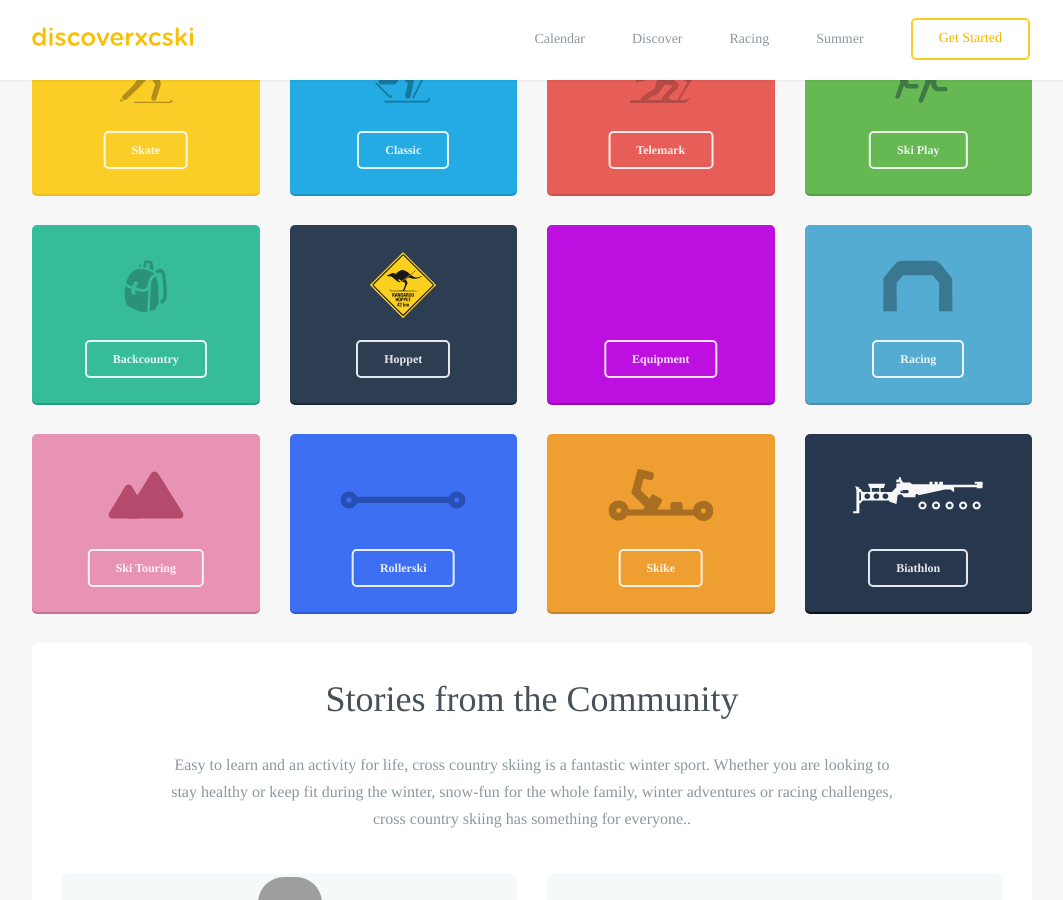
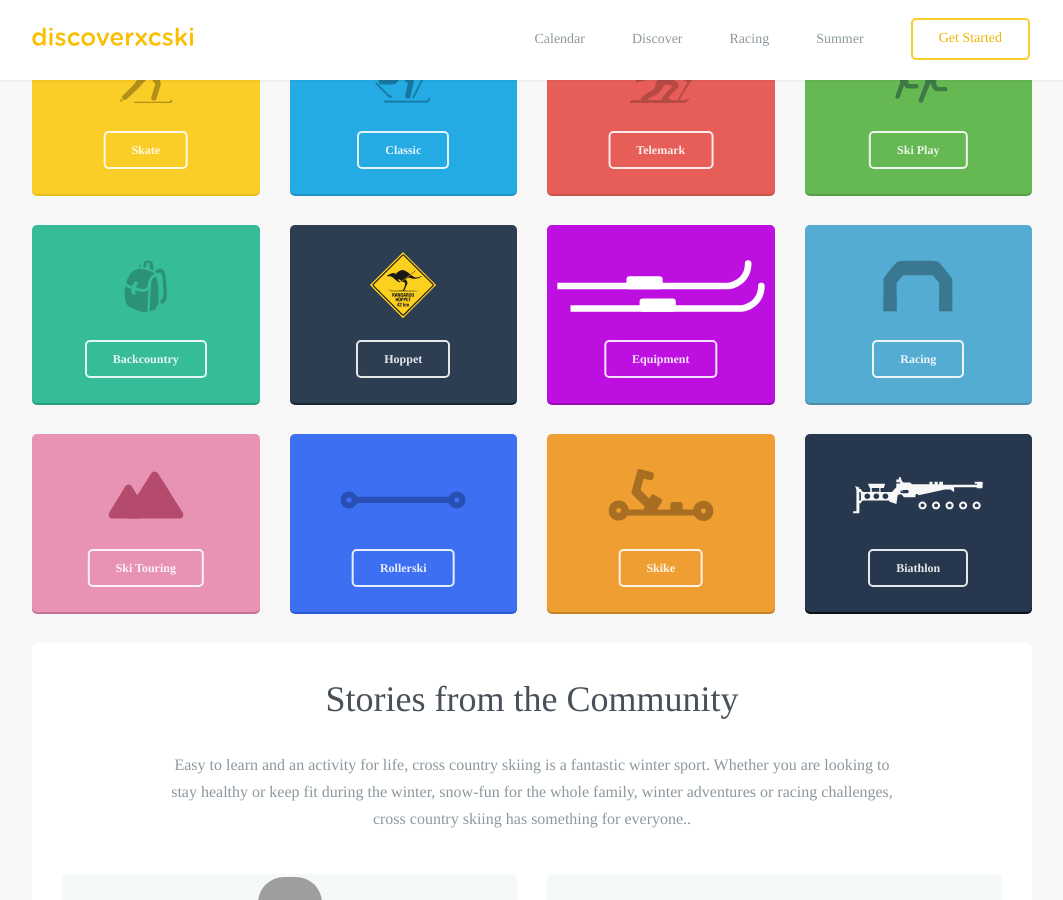
Before and after one commit to robcatto/robcatto.github.io, a Jekyll site: the page index.html, which Jekyll copies as it is, in a window 1280 px wide and 900 px high, scrolled down 1830 px. Shown: the whole window, without its empty margins (108-1171 px from the left). Built offline with Jekyll 4.4.1, drawn with Linux system fonts in a browser that asks for light colours; some web fonts are replaced; Markdown is read by kramdown in place of the engine named in the settings.

Commit message:
Update index.html

```diff
--- a/index.html
+++ b/index.html
@@ -646,6 +646,28 @@
                         </div>
                         <div class="column four">
                                                 <div class="callout-card nav-card" style="background-color: #BD10E0;box-shadow: 0px 2px 0px rgba(151, 12, 179, 1);">
+                                                    <svg width="630px" height="158px" viewBox="0 0 630 158" version="1.1" xmlns="http://www.w3.org/2000/svg" xmlns:xlink="http://www.w3.org/1999/xlink" xmlns:sketch="http://www.bohemiancoding.com/sketch/ns">
+    <!-- Generator: Sketch 3.3.2 (12043) - http://www.bohemiancoding.com/sketch -->
+    <title>Equipment</title>
+    <desc>Created with Sketch.</desc>
+    <defs></defs>
+    <g id="Page-1" stroke="none" stroke-width="1" fill="none" fill-rule="evenodd" sketch:type="MSPage">
+        <g id="Artboard-1" sketch:type="MSArtboardGroup" transform="translate(-180.000000, -196.000000)" fill="#FFFFFF">
+            <g id="equipment" sketch:type="MSLayerGroup" transform="translate(180.000000, 196.000000)">
+                <g id="Page-1" sketch:type="MSShapeGroup">
+                    <g id="Artboard-1">
+                        <g id="Group">
+                            <rect id="Rectangle-1-Copy" x="250" y="117" width="110" height="40" rx="10"></rect>
+                            <rect id="Rectangle-1-Copy-2" x="210" y="49" width="110" height="40" rx="10"></rect>
+                            <path d="M0,89 L0,69 L519,69 C524,68 570,61 570,9 C570,9 570.525391,0.799315929 579.965759,0.799315929 C589.406128,0.799315929 590,9 590,9 C590,67 545,86 521,89 L0,89 Z" id="Shape"></path>
+                            <path d="M40,157.200684 L40,137.200684 L559,137.200684 C564,136.200684 610,129.200684 610,77.2006841 C610,77.2006841 610.525391,69 619.965759,69 C629.406128,69 630,77.2006841 630,77.2006841 C630,135.200684 585,154.200684 561,157.200684 L40,157.200684 Z" id="Shape-Copy"></path>
+                        </g>
+                    </g>
+                </g>
+            </g>
+        </g>
+    </g>
+</svg>
                                                    <a class="button small inverse" href="http://discoverxcski.com/get-started/waxing" data-featurette="analytics-click-event" data-event-category="button" data-event-action="M: Clicked Skate" data-event-label="Source: Skate Page" id="featurette-13">Equipment</a>
 
                                                 </div>
```
